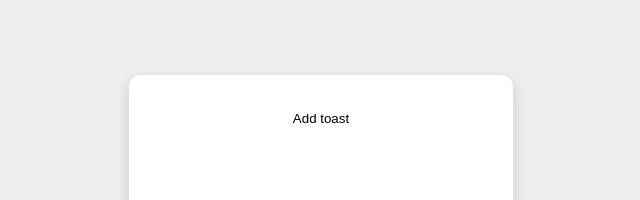
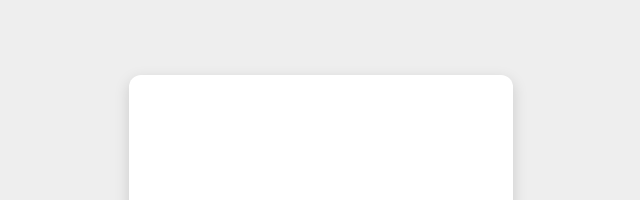
Before and after one commit to AvaniSujith/Todo-Typescript, a Vue app: page / in a window 1280 px wide. Shown: the top 200 px of the page, without its empty margins (319-959 px from the left). Built offline with nearby package versions, Linux system fonts and the light colour scheme.

Commit message:
feat: notification component

```diff
--- a/src/App.vue
+++ b/src/App.vue
@@ -1,37 +1,8 @@
 <script setup lang="ts">
-import { ref } from "vue";
-
-import notification from "./components/notification.vue";
-
-interface Toast {
-  id: number;
-  label: string;
-  type: string;
-}
-
-const toasts = ref<Toast[]>([]);
-
-function addToast() {
-  const id = Math.floor(Math.random() * 1000);
-  toasts.value.push({
-    id,
-    label: "Added Task",
-    type: "update",
-  });
-  setTimeout(() => {
-    removeToast(id);
-  }, 1000);
-}
-
-function removeToast(id: number) {
-  toasts.value = toasts.value.filter((toast) => toast.id !== id);
-}
 </script>
 
 <template>
   <div class="outer-container">
-    <notification :toasts="toasts" />
-    <button @click="addToast">Add toast</button>
   </div>
 </template>
 
```
